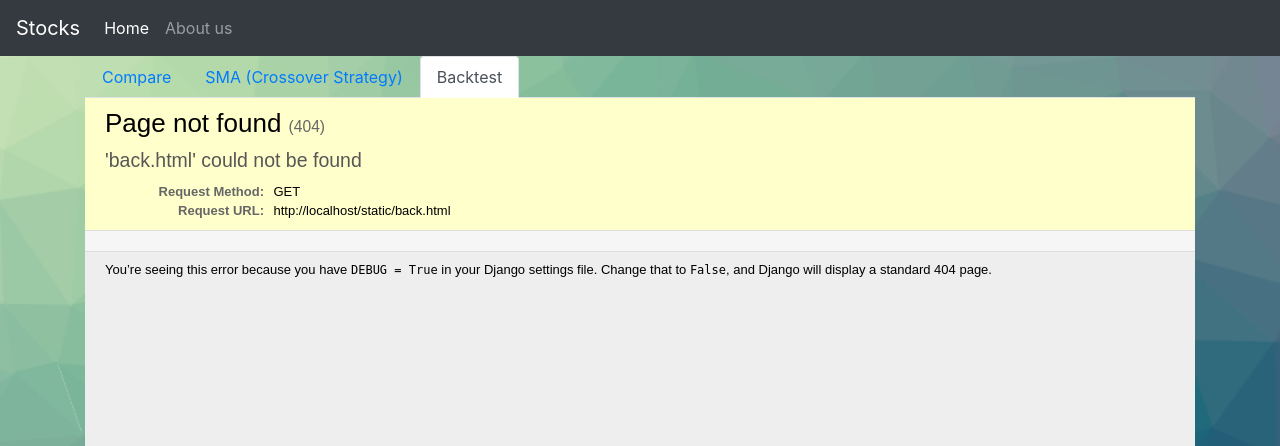
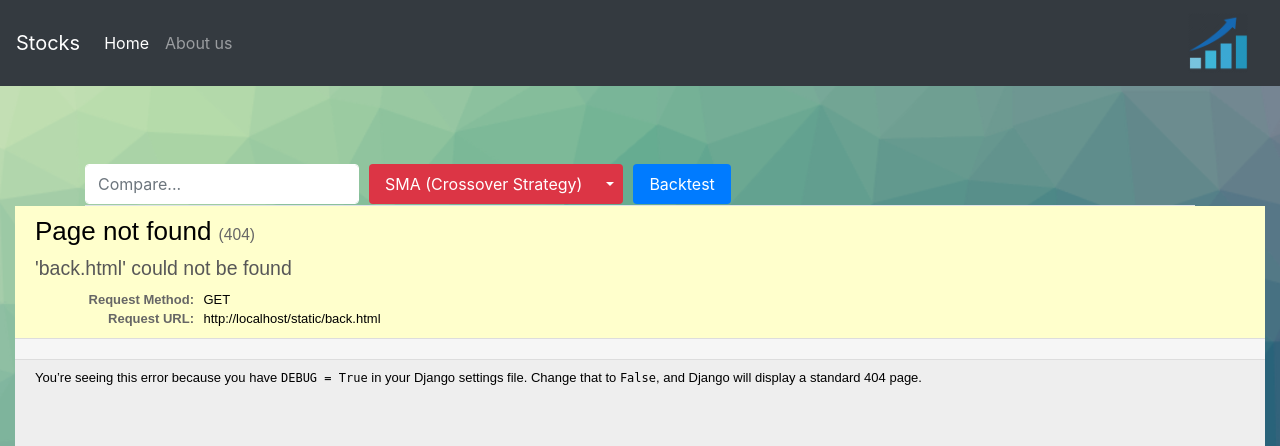
Before and after one commit to mehrakartik/sma-crossover-strategy, a Django app: page /backtest/ in a window 1280 px wide. Shown: the top 446 px of the page. Run offline with Django 3.2, Linux system fonts and the light colour scheme; some libraries are stand-ins or nearby versions.

Commit message:
compare search bar added,button updated

```diff
--- a/mysite/templates/Backtest.html
+++ b/mysite/templates/Backtest.html
@@ -9,35 +9,27 @@
 
     <!-- Bootstrap CSS -->
     <link rel="stylesheet" href="https://stackpath.bootstrapcdn.com/bootstrap/4.3.1/css/bootstrap.min.css" integrity="sha384-ggOyR0iXCbMQv3Xipma34MD+dH/1fQ784/j6cY/iJTQUOhcWr7x9JvoRxT2MZw1T" crossorigin="anonymous">
+    <link rel="stylesheet" type="text/css" href="{% static 'stylesheet.css' %">
 
-    <title>Home</title>
+    <title>Backtest</title>
   </head>
   <body style="background: url('{%static 'bgR.png'%}') no-repeat center center fixed; -webkit-background-size: cover;-moz-background-size: cover;-o-background-size: cover;background-size: cover;"
  >
 
-  	<nav class="navbar navbar-expand-lg navbar-dark bg-dark">
-  <a class="navbar-brand" href="/home">Stocks</a>
+
+    <nav class="navbar navbar-expand-lg navbar-dark bg-dark">
+  <a class="navbar-brand" href="/home" data-toggle="tooltip" data-placement="top" title="Just tap! and we will go directly to home page">Stocks</a>
   <button class="navbar-toggler" type="button" data-toggle="collapse" data-target="#navbarNav" aria-controls="navbarNav" aria-expanded="false" aria-label="Toggle navigation">
     <span class="navbar-toggler-icon"></span>
   </button>
   <div class="collapse navbar-collapse" id="navbarNav">
     <ul class="navbar-nav">
       <li class="nav-item active">
-        <a class="nav-link" href="/home">Home <span class="sr-only">(current)</span></a>
+        <a class="nav-link" href="/home" data-toggle="tooltip" data-placement="top" title="You will go directly to the home">Home <span class="sr-only">(current)</span></a>
       </li>
       <li class="nav-item">
-        <a class="nav-link" href="/textgrab">About us</a>
+        <a class="nav-link" href="/aboutus" data-toggle="tooltip" data-placement="top" title="All information about the creaters is here!">About us</a>
       </li>
-
-
-
-
-
-
-
-
-
-
 
     </ul>
 
@@ -47,11 +39,12 @@
   </div>
 
   <div>
-  	  <!-- <form class="form-inline" action="/textgrab" method="get">
-    <input class="form-control mr-sm-2" type="search" placeholder="Search" aria-label="Search">
-    <button class="btn btn-outline-success my-2 my-sm-0" type="submit">Search</button>
-  </form> -->
 
+
+
+  <a class="navbar-brand" href="/home" data-toggle="tooltip" data-placement="top" title="You can reach directly the home page with tapping it!">
+    <img src='{% static "stock.png" %}' alt="Logo" style="height:60px;">
+  </a>
 
 
 
@@ -60,27 +53,68 @@
 
 
 </nav>
+<br><br>
 
 
 
-<div class="container">
-      <ul class="nav nav-tabs">
+  <div style="margin-top: 30px;" class="container">
+      <ul class="nav nav-tabs" >
         <li class="nav-item">
-          <a class="nav-link " href="/datasets">Compare</a>
+         <form class="form-inline" action="/compare" method="get">
+
+
+
+    <!-- <label for="inputPassword2" class="sr-only">Password</label> -->
+    <input type="text" name="text" class="form-control"  placeholder="Compare..." style="height: 40px;border-color:white;background-color: white;text-shadow:11;">
+
+
+</form>
         </li>
 
-        <li class="nav-item">
-          <a class="nav-link" href="/smacs">SMA (Crossover Strategy)</a>
+        <li class="nav-item ">
+          <!-- <a class="nav-link active" href="#">SMA (Crossover Strategy)</a> -->
+           <div class="btn-group drodown">
+
+                  <a class="nav-link btn btn-danger" data-toggle="tooltip" data-placement="top" title="It will show you the simple moving average of 40 days and 100 days" href="/smacs" style="margin-left: 10px;border: none;margin-bottom: 2px;">SMA (Crossover Strategy)</a>
+
+                    <button type="button" class="btn btn-danger dropdown-toggle dropdown-toggle-split" data-toggle="dropdown" aria-haspopup="true" aria-expanded="false" data-toggle="tooltip" data-placement="top" title="You can choose  manually short and long window here!" style="border:none;margin-bottom: 2px;">
+                      <span class="sr-only" >Toggle Dropdown</span>
+                    </button>
+                    <div class="dropdown-menu">
+      <!-- Dropdown menu links -->
+
+                            <div class="row" >
+                             <form action="/smacs" method="get">
+                              <div class="col">
+                              <input type="number" name="short_window" placeholder="Short Window" style="background-color: grey;">
+                            </div>
+
+                            <div class="col">
+                              <input type="number" name="long_window" placeholder="Long Window">
+                             </div>
+
+                             <div class="col">
+                              <input type="submit">
+                            </div>
+                          </form>
+
+
+                        </div>
+                    </div>
+              </div>
+            </form>
         </li>
         <li class="nav-item">
-          <a class="nav-link active" href="/backtest">Backtest</a>
+        <a class="nav-link btn btn-primary" href="/backtest" style="margin-left: 10px;border:none;margin-bottom: 2px; " data-toggle="tooltip" data-placement="top" title="You are doing backtesting already!">Backtest</a>
+
         </li>
       </ul>
 
+    </div>
+</div>
 
-
-
-    <iframe src='{%static "back.html"%}' frameborder="0" scrolling="no" width="100%" height="700" align="right" >
+<div class="container-fluid">
+    <iframe src='{%static "back.html"%}' frameborder="0" scrolling="no" width="100%" height="800" align="right" >
     </iframe>
   </div>
 
```
